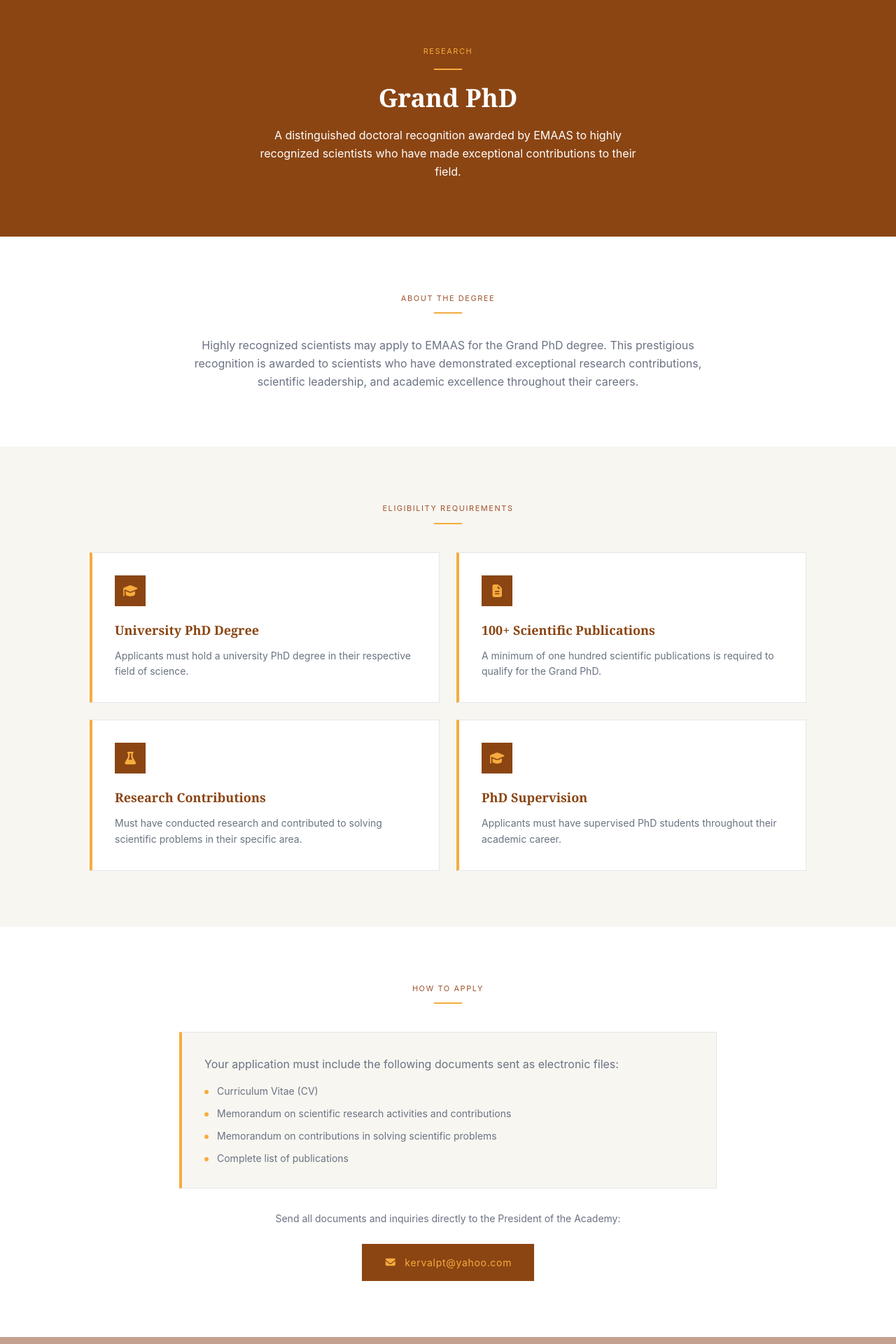
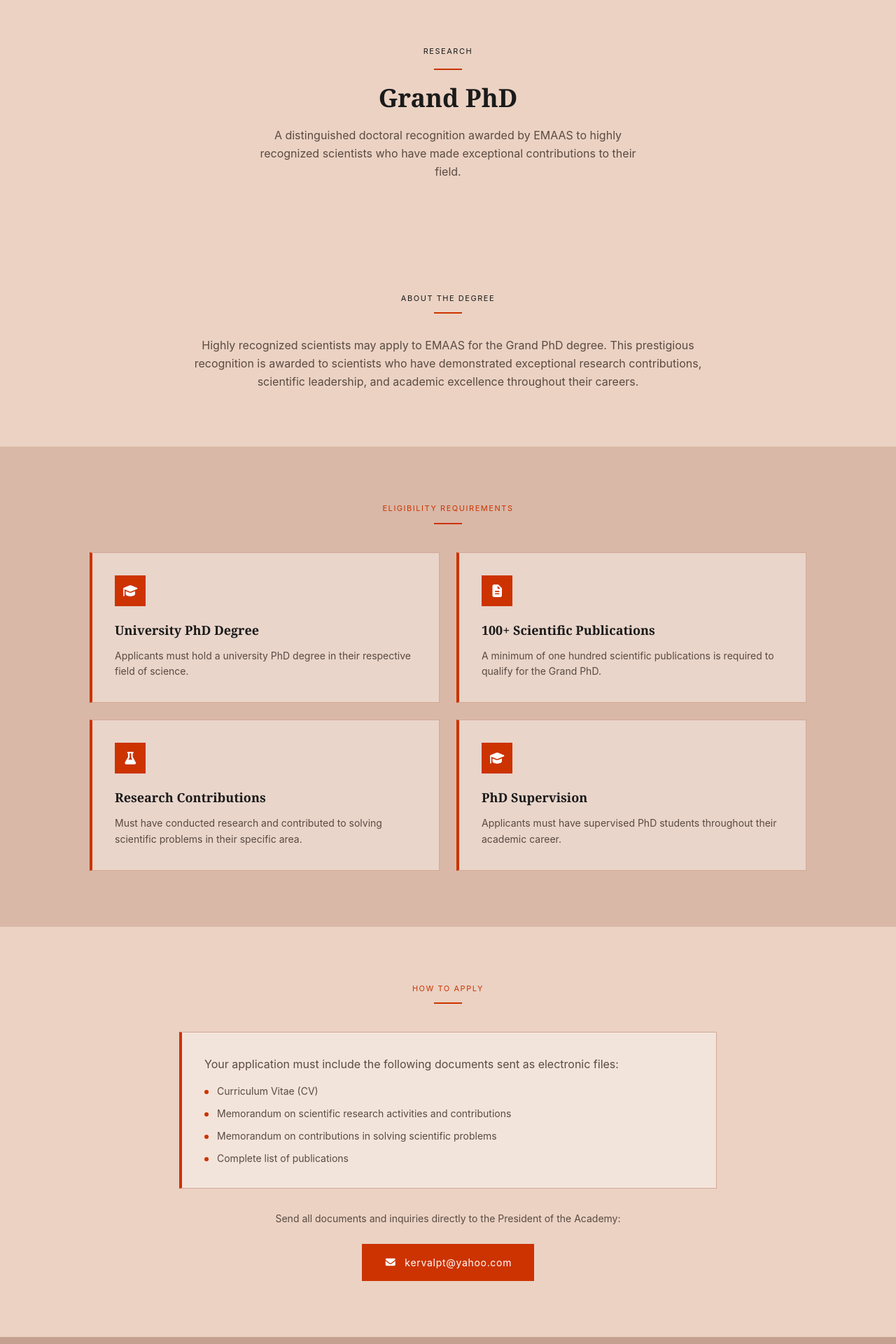
Before and after one commit to AthanasiaPet/EMAAS-react, a React (Vite) app: page /grand-phd in a window 1280 px wide. Shown: the part 80-2000 px from the top of the page at 70% size. Built offline with nearby package versions, Linux system fonts and the light colour scheme.

Commit message:
feat: update color scheme

```diff
--- a/src/pages/GrandPhd.tsx
+++ b/src/pages/GrandPhd.tsx
@@ -29,39 +29,39 @@ function GrandPhd() {
         <div>
 
             {/* Page Hero */}
-            <section className="bg-[#8b4513] py-20 px-6 text-center">
-                <p className="text-[11px] uppercase tracking-[0.14em] text-[#f6ac3d] mb-4">Research</p>
-                <div className="w-10 h-0.5 bg-[#f6ac3d] mx-auto mb-5"></div>
-                <h1 className="font-serif text-4xl font-bold text-white mb-5">Grand PhD</h1>
-                <p className="text-white text-base leading-relaxed max-w-xl mx-auto">
+            <section className="bg-[#ebd2c3] py-20 px-6 text-center">
+                <p className="text-[11px] uppercase tracking-[0.14em] text-[#1a1a1a] mb-4">Research</p>
+                <div className="w-10 h-0.5 bg-[#cc3300] mx-auto mb-5"></div>
+                <h1 className="font-serif text-4xl font-bold text-[#1a1a1a] mb-5">Grand PhD</h1>
+                <p className="text-[#5a4a42] text-base leading-relaxed max-w-xl mx-auto">
                     A distinguished doctoral recognition awarded by EMAAS to highly recognized scientists who have made exceptional contributions to their field.
                 </p>
             </section>
 
             {/* About */}
-            <section className="bg-white py-20 px-6">
+            <section className="bg-[#ebd2c3] py-20 px-6">
                 <div className="max-w-3xl mx-auto text-center">
-                    <p className="text-[11px] uppercase tracking-[0.14em] text-[#a0522d] mb-3">About the Degree</p>
-                    <div className="w-10 h-0.5 bg-[#f6ac3d] mx-auto mb-8"></div>
-                    <p className="text-gray-500 text-base leading-relaxed">
+                    <p className="text-[11px] uppercase tracking-[0.14em] text-[#1a1a1a] mb-3">About the Degree</p>
+                    <div className="w-10 h-0.5 bg-[#cc3300] mx-auto mb-8"></div>
+                    <p className="text-[#5a4a42] text-base leading-relaxed">
                         Highly recognized scientists may apply to EMAAS for the Grand PhD degree. This prestigious recognition is awarded to scientists who have demonstrated exceptional research contributions, scientific leadership, and academic excellence throughout their careers.
                     </p>
                 </div>
             </section>
 
             {/* Requirements */}
-            <section className="bg-[#f8f6f1] py-20 px-6">
+            <section className="bg-[#d9b8a7] py-20 px-6">
                 <div className="max-w-5xl mx-auto">
-                    <p className="text-[11px] uppercase tracking-[0.14em] text-[#a0522d] text-center mb-3">Eligibility Requirements</p>
-                    <div className="w-10 h-0.5 bg-[#f6ac3d] mx-auto mb-10"></div>
+                    <p className="text-[11px] uppercase tracking-[0.14em] text-[#cc3300] text-center mb-3">Eligibility Requirements</p>
+                    <div className="w-10 h-0.5 bg-[#cc3300] mx-auto mb-10"></div>
                     <div className="grid grid-cols-1 sm:grid-cols-2 gap-6">
                         {requirements.map((req, index) => (
-                            <div key={index} className="bg-white border border-gray-200 border-l-4 border-l-[#f6ac3d] p-8 hover:shadow-md transition-shadow">
-                                <div className="w-11 h-11 bg-[#8b4513] flex items-center justify-center mb-5">
-                                    <FontAwesomeIcon icon={req.icon} className="text-[#f6ac3d] text-lg" />
+                            <div key={index} className="bg-white/40 border border-[#d4a898] border-l-4 border-l-[#cc3300] p-8 hover:shadow-md transition-shadow">
+                                <div className="w-11 h-11 bg-[#cc3300] flex items-center justify-center mb-5">
+                                    <FontAwesomeIcon icon={req.icon} className="text-white text-lg" />
                                 </div>
-                                <h3 className="font-serif text-lg font-semibold text-[#8b4513] mb-3">{req.title}</h3>
-                                <p className="text-gray-500 text-sm leading-relaxed">{req.text}</p>
+                                <h3 className="font-serif text-lg font-semibold text-[#1a1a1a] mb-3">{req.title}</h3>
+                                <p className="text-[#5a4a42] text-sm leading-relaxed">{req.text}</p>
                             </div>
                         ))}
                     </div>
@@ -69,12 +69,12 @@ function GrandPhd() {
             </section>
 
             {/* How to Apply */}
-            <section className="bg-white py-20 px-6">
+            <section className="bg-[#ebd2c3] py-20 px-6">
                 <div className="max-w-3xl mx-auto">
-                    <p className="text-[11px] uppercase tracking-[0.14em] text-[#a0522d] text-center mb-3">How to Apply</p>
-                    <div className="w-10 h-0.5 bg-[#f6ac3d] mx-auto mb-10"></div>
-                    <div className="bg-[#f8f6f1] border border-gray-200 border-l-4 border-l-[#f6ac3d] p-8 mb-8">
-                        <p className="text-gray-500 text-base leading-relaxed mb-4">
+                    <p className="text-[11px] uppercase tracking-[0.14em] text-[#cc3300] text-center mb-3">How to Apply</p>
+                    <div className="w-10 h-0.5 bg-[#cc3300] mx-auto mb-10"></div>
+                    <div className="bg-white/40 border border-[#d4a898] border-l-4 border-l-[#cc3300] p-8 mb-8">
+                        <p className="text-[#5a4a42] text-base leading-relaxed mb-4">
                             Your application must include the following documents sent as electronic files:
                         </p>
                         <ul className="flex flex-col gap-3">
@@ -85,8 +85,8 @@ function GrandPhd() {
                                 'Complete list of publications',
                             ].map((item, index) => (
                                 <li key={index} className="flex items-start gap-3">
-                                    <div className="w-1.5 h-1.5 rounded-full bg-[#f6ac3d] mt-2 shrink-0"></div>
-                                    <span className="text-gray-500 text-sm">{item}</span>
+                                    <div className="w-1.5 h-1.5 rounded-full bg-[#cc3300] mt-2 shrink-0"></div>
+                                    <span className="text-[#5a4a42] text-sm">{item}</span>
                                 </li>
                             ))}
                         </ul>
@@ -101,13 +101,13 @@ function GrandPhd() {
 
                     {/* Contact */}
                     <div className="text-center">
-                        <p className="text-gray-500 text-sm leading-relaxed mb-6">
+                        <p className="text-[#5a4a42] text-sm leading-relaxed mb-6">
                             Send all documents and inquiries directly to the President of the Academy:
                         </p>
 
                         <a
                         href="mailto:kervalpt@yahoo.com"
-                        className="inline-flex items-center gap-3 bg-[#8b4513] text-[#f6ac3d] text-[14px] tracking-wider px-8 py-4 hover:bg-[#73390f] transition-colors"
+                        className="inline-flex items-center gap-3 bg-[#cc3300] text-white text-[14px] tracking-wider px-8 py-4 hover:bg-[#a82800] transition-colors"
                         >
                         <FontAwesomeIcon icon={faEnvelope} />
                         kervalpt@yahoo.com
--- a/src/pages/News.tsx
+++ b/src/pages/News.tsx
@@ -1,17 +1,17 @@
 function News() {
     return (
         <div>
-            <section className="bg-[#8b4513] py-20 px-6 text-center">
-                <p className="text-[11px] uppercase tracking-[0.14em] text-[#f6ac3d] mb-4">Activities</p>
-                <div className="w-10 h-0.5 bg-[#f6ac3d] mx-auto mb-5"></div>
-                <h1 className="font-serif text-4xl font-bold text-white mb-5">News</h1>
-                <p className="text-white text-base leading-relaxed max-w-xl mx-auto">
+            <section className="bg-[#ebd2c3] py-20 px-6 text-center">
+                <p className="text-[11px] uppercase tracking-[0.14em] text-[#1a1a1a] mb-4">Activities</p>
+                <div className="w-10 h-0.5 bg-[#cc3300] mx-auto mb-5"></div>
+                <h1 className="font-serif text-4xl font-bold text-[#1a1a1a] mb-5">News</h1>
+                <p className="text-[#5a4a42] text-base leading-relaxed max-w-xl mx-auto">
                     Announcements and updates from the Euro Mediterranean Academy of Arts and Sciences.
                 </p>
             </section>
-            <section className="bg-[#f8f6f1] min-h-screen py-20 px-6">
+            <section className="bg-[#ebd2c3] min-h-screen py-20 px-6">
                 <div className="max-w-4xl mx-auto text-center">
-                    <p className="text-gray-400 text-base">News and announcements coming soon.</p>
+                    <p className="text-[#5a4a42] text-base">News and announcements coming soon.</p>
                 </div>
             </section>
         </div>
```
Also changed, not shown: src/pages/LatestPublications.tsx (+16 -16 lines), src/pages/Nous.tsx (+21 -24 lines), src/pages/PhotoGallery.tsx (+12 -12 lines).
